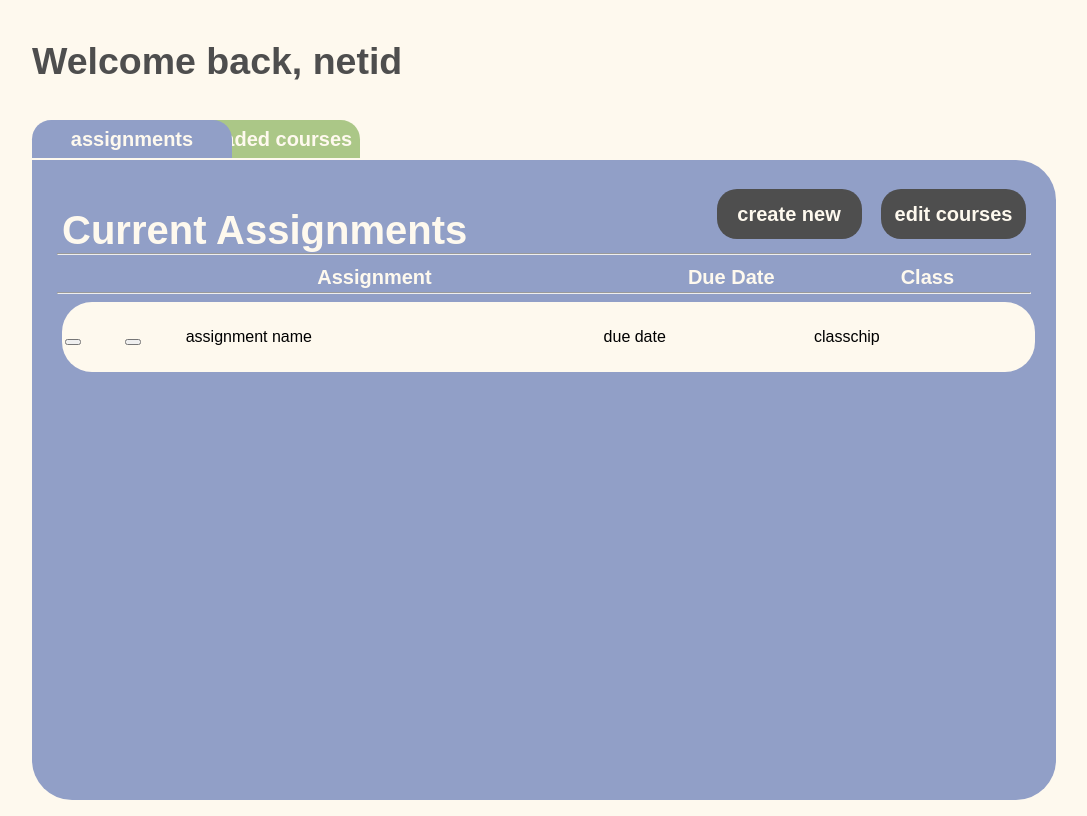
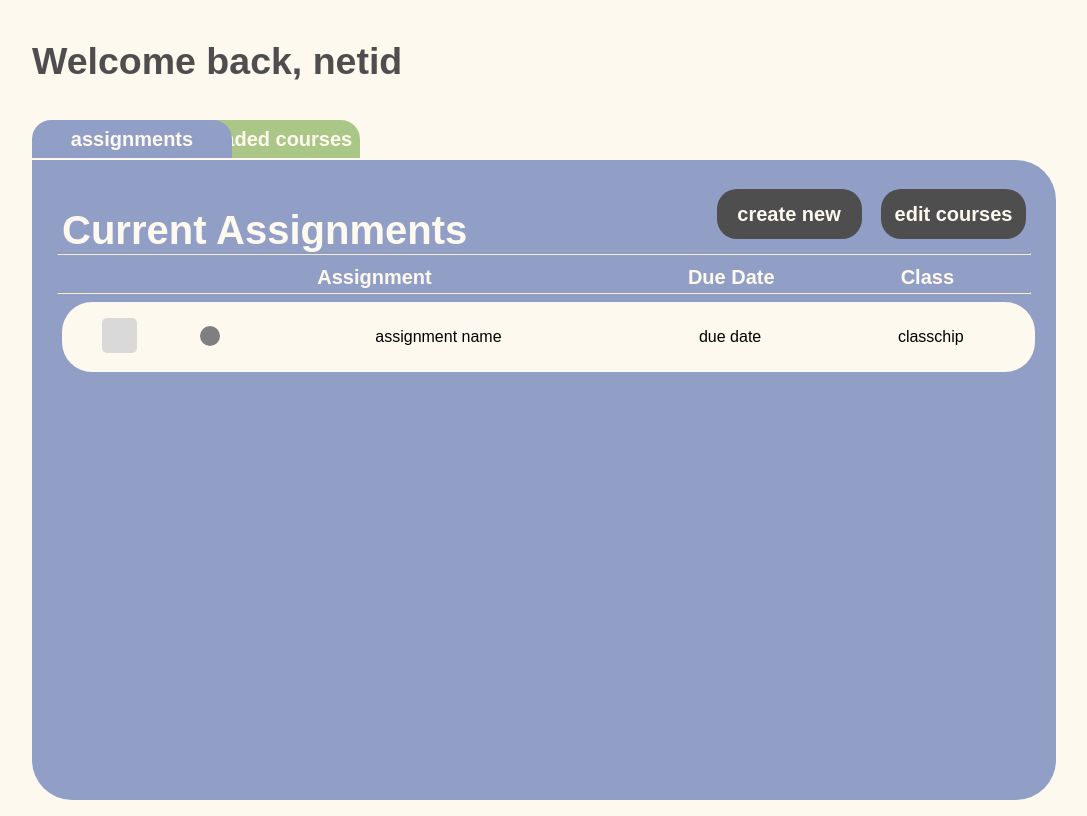
Before and after one commit to wang-howard/TigerFocus, a Flask app: page /hub in a window 1280 px wide. Shown: the whole page, without its empty margins (96-1183 px from the left). Run offline with Flask 3, Linux system fonts and the light colour scheme; some libraries are stand-ins or nearby versions; some web fonts are replaced.

Commit message:
assignments ui

```diff
--- a/src/static/css/styles.css
+++ b/src/static/css/styles.css
@@ -24,6 +24,7 @@ hr {
 .smallbutton:hover {
   box-shadow: 0px 2px 2px #000000;
 }
+
 .smallbutton {
   font-family: "Anek Bangla", sans-serif;
   font-size: 20px;
@@ -117,6 +118,25 @@ hr {
   margin-left: 30px;
 }
 
+.status_button {
+  border: 0px;
+  width: 20px;
+  height: 20px;
+  border-radius: 100px;
+  background: #807f7f;
+}
+
+.checkbox_button {
+  border: 0px;
+  width: 35px;
+  height: 35px;
+  background: #d9d9d9;
+  border-radius: 5px;
+}
+
+.checkbox_button:hover {
+  background: #aaa7a7;
+}
 
 body {
   background-color: #071014;
--- a/src/templates/hub.html
+++ b/src/templates/hub.html
@@ -29,11 +29,13 @@ body%}
   <div>
     <table id="assignment_wrapper">
       <tr>
-        <td><button type="checkbox"></button></td>
-        <td><button></button></td>
-        <td>assignment name</td>
-        <td>due date</td>
-        <td><div>classchip</div></td>
+        <td align="center">
+          <button class="checkbox_button"></button>
+        </td>
+        <td align="center"><button class="status_button"></button></td>
+        <td align="center">assignment name</td>
+        <td align="center">due date</td>
+        <td align="center"><div>classchip</div></td>
       </tr>
     </table>
   </div>
```
